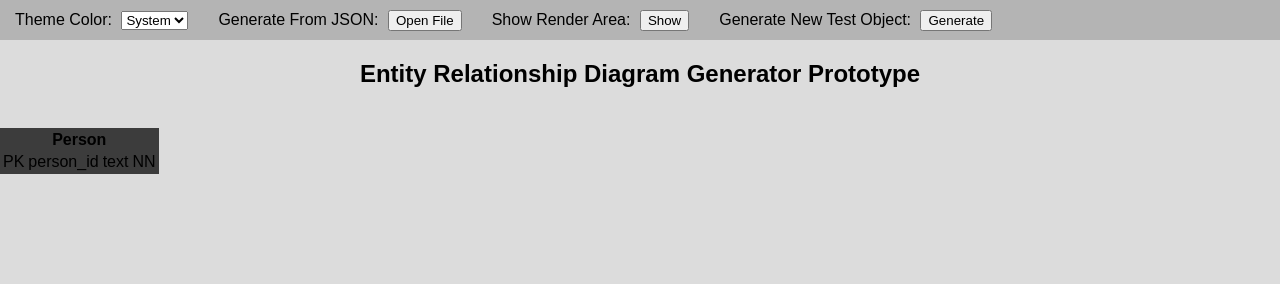
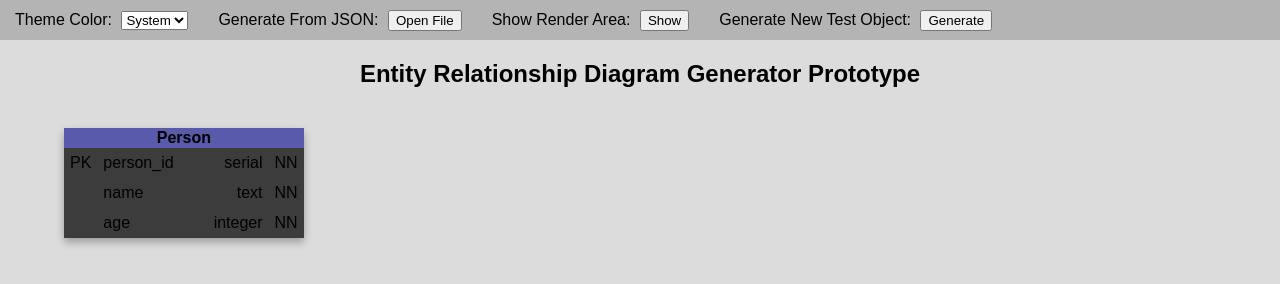
Before and after one commit to hollowdll/ER-diagram-generator, a website with bundled scripts: page src/html/index.html in a window 1280 px wide. Both pictures are taken after a click on the button "Generate". Built offline with nearby package versions, Linux system fonts and the light colour scheme.

Commit message:
diagram object structure added

```diff
--- a/src/css/diagram-style.css
+++ b/src/css/diagram-style.css
@@ -1,4 +1,25 @@
 .diagram-object {
     background-color: rgb(60,60,60);
+    border-collapse: collapse;
+    margin-bottom: 30px;
+    box-shadow: 0 4px 8px 0 rgba(0, 0, 0, 0.3);
+}
 
+.diagram-object > th, td {
+    /* (For testing) border: 1px solid black; */
+    padding: 6px;
 }
+
+.object-name-row {
+    background-color: rgb(90, 90, 170);
+}
+
+.object-field-name {
+    padding-right: 20px;
+    text-align: left;
+}
+
+.object-field-datatype {
+    padding-left: 20px;
+    text-align: right;
+}
--- a/src/css/index.css
+++ b/src/css/index.css
@@ -6,7 +6,7 @@ nav {
     width: 100%;
     height: 40px;
     top: 0px;
-    white-space: nowrap;
+    /* white-space: nowrap; */
 }
 
 nav > div {
@@ -31,7 +31,7 @@ main {
 
 main > .render-area {
     border: none;
-    width: 1500px;
+    width: 90%;
     height: 800px;
     display: block;
     margin-left: auto;
--- a/src/renderer.ts
+++ b/src/renderer.ts
@@ -49,8 +49,8 @@ const generateDiagramObjectFieldRow =
     const row = `
         <tr class="object-field-row">
             <td class="object-field-key">${keyValue}</td>
-            <td class="object-field-name">${name}</td>
-            <td class="object-field-datatype">${dataType}</td>
+            <td class="object-field-name"><span>${name}</span></td>
+            <td class="object-field-datatype"><span>${dataType}</span></td>
             <td class="object-field-required">${required}</td>
         </tr>
     `;
@@ -99,9 +99,11 @@ const generateTestObject = () => {
     holder.className = "diagram-object";
 
     const nameRow = generateDiagramObjectNameRow("Person");
-    const fieldRow = generateDiagramObjectFieldRow(true, "person_id", "text", "NN");
+    const fieldRow1 = generateDiagramObjectFieldRow(true, "person_id", "serial", "NN");
+    const fieldRow2 = generateDiagramObjectFieldRow(false, "name", "text", "NN");
+    const fieldRow3 = generateDiagramObjectFieldRow(false, "age", "integer", "NN");
 
-    holder.innerHTML += nameRow + fieldRow;
+    holder.innerHTML += nameRow + fieldRow1 + fieldRow2 + fieldRow3;
 
     const renderArea = document.getElementById("render-area") as HTMLDivElement;
     renderArea.appendChild(holder);
```
